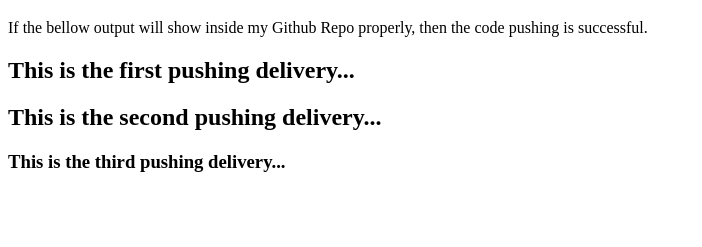
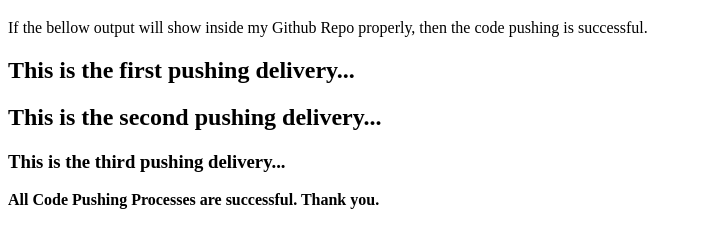
Before and after one commit to csmahmud99/code-push-test, a plain HTML site: page index.html in a window 1280 px wide. Shown: the part 61-308 px from the top of the page, without its empty margins (0-702 px from the left). Drawn offline with Linux system fonts and the light colour scheme.

Commit message:
Success Message

```diff
--- a/index.html
+++ b/index.html
@@ -33,5 +33,9 @@
         -->
 
         <h3>This is the third pushing delivery...</h3>
+
+        <strong>
+            All Code Pushing Processes are successful. Thank you.
+        </strong>
     </body>
 </html>
```
